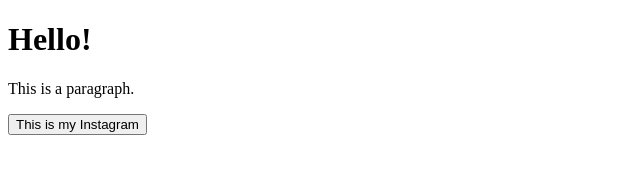
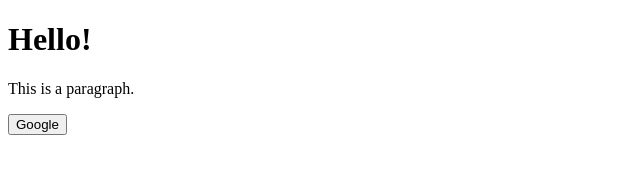
Before and after one commit to afinism/test, a plain HTML site: page index.html in a window 1280 px wide. Shown: the whole page, without its empty margins (0-640 px from the left). Drawn offline with Linux system fonts and the light colour scheme.

Commit message:
Update index.html

```diff
--- a/index.html
+++ b/index.html
@@ -7,7 +7,7 @@
   <h1>Hello!</h1>
   <p>This is a paragraph.</p>
   <button onclick="window.location.href='https://www.google.com/'">
-  This is my Instagram
+  Google
 </button>
 </body>
 </html>
```
